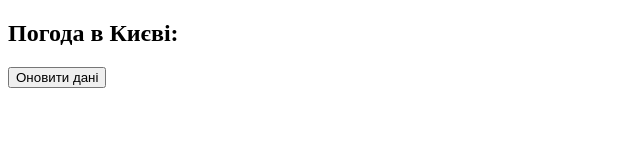
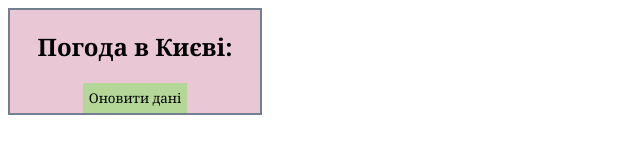
Before and after one commit to asaminiko/homework19, a plain HTML site: page task1_weather/index.html in a window 1280 px wide. Shown: the whole page, without its empty margins (0-640 px from the left). Drawn offline with Linux system fonts and the light colour scheme.

Commit message:
updated task 1

```diff
--- a/task1_weather/index.html
+++ b/task1_weather/index.html
@@ -5,6 +5,7 @@
     <meta name="viewport" content="width=device-width, initial-scale=1.0" />
     <title>Document</title>
     <script defer src="script.js"></script>
+    <link rel="stylesheet" href="styles.css" />
   </head>
   <body>
     <div id="parent">
--- a/task1_weather/script.js
+++ b/task1_weather/script.js
@@ -19,7 +19,6 @@ let parent = document.getElementById('parent')
 let widget = document.createElement('p')
 let button = document.createElement('button')
 button.id = 'myBtn'
-widget.id = 'widget'
 button.textContent = 'Оновити дані'
 parent.appendChild(widget)
 parent.appendChild(button)
--- /dev/null
+++ b/task1_weather/styles.css
@@ -0,0 +1,14 @@
+* {
+  font-family: Georgia, 'Times New Roman', Times, serif;
+}
+#myBtn {
+  background-color: rgb(180, 215, 152);
+  border: none;
+  height: 30px;
+}
+#parent {
+  border: 2px solid slategray;
+  width: 250px;
+  text-align: center;
+  background-color: rgb(233, 199, 213);
+}
```
